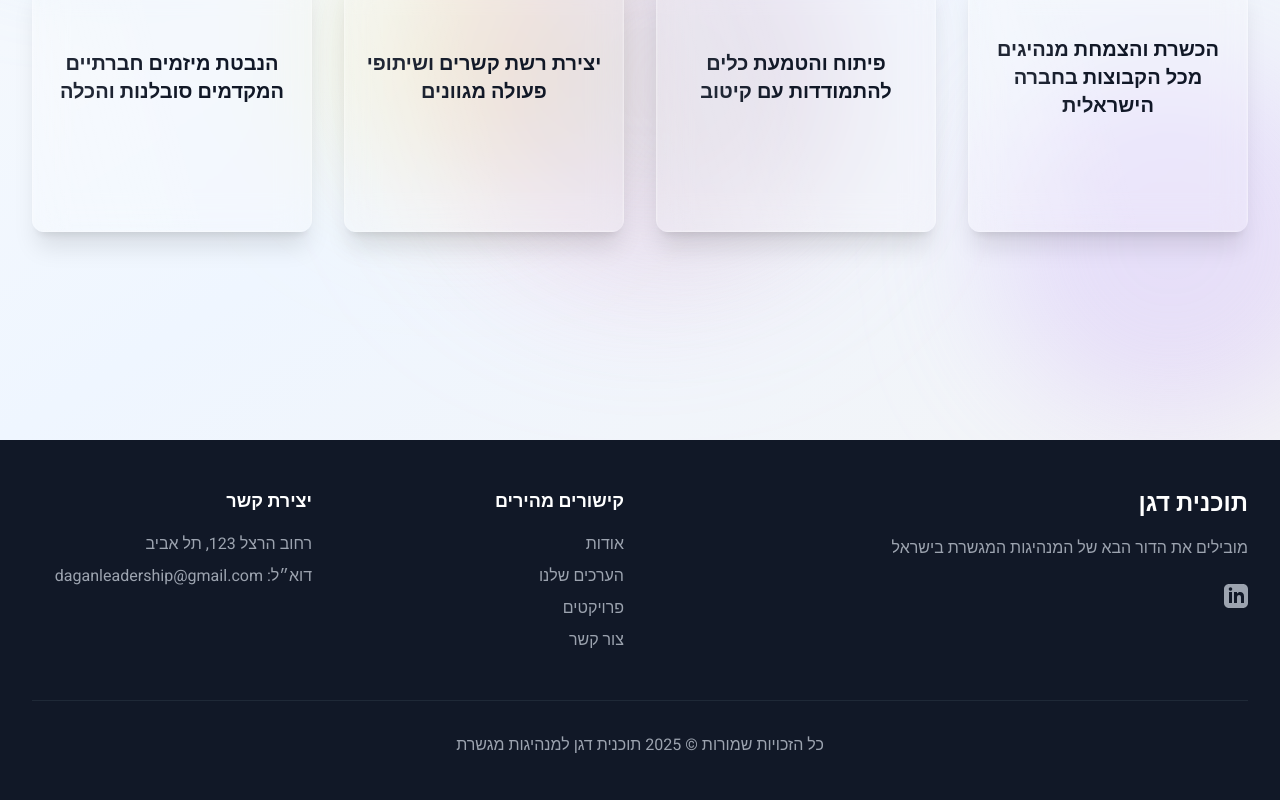
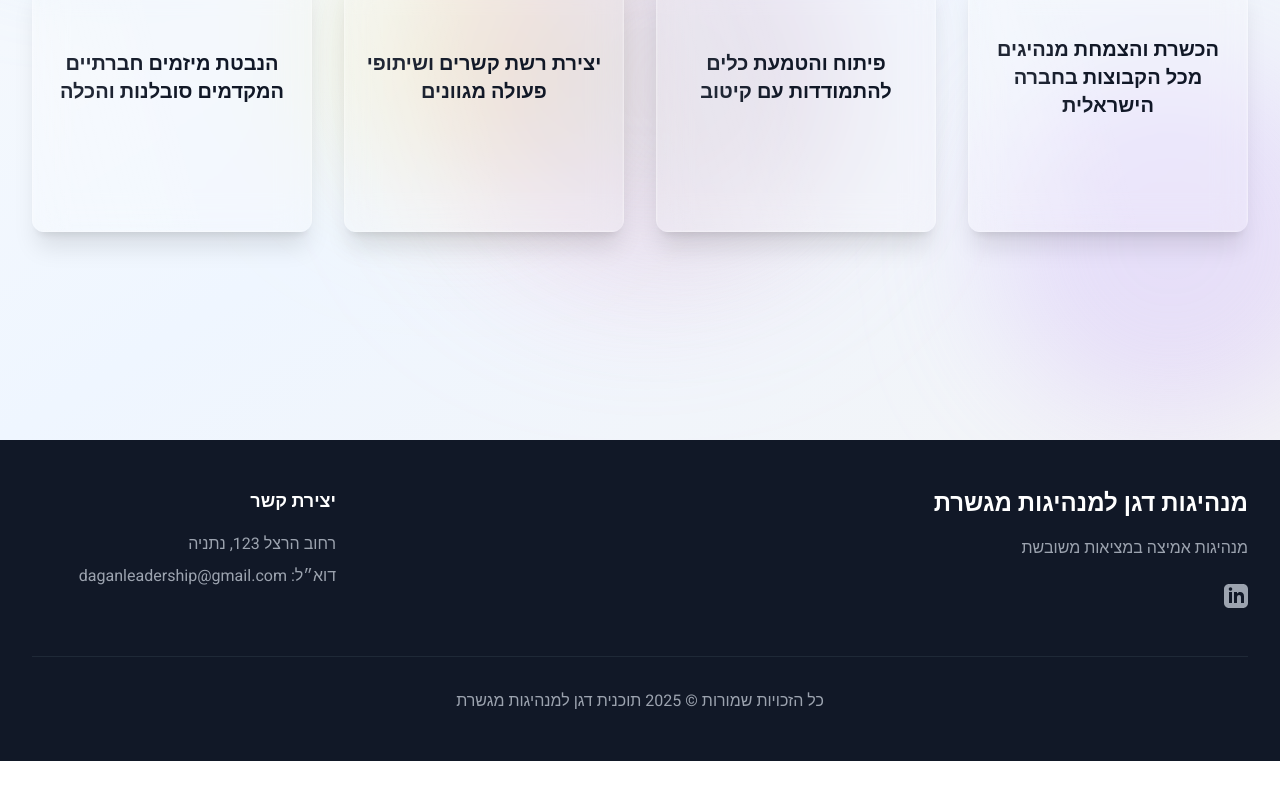
Before and after one commit to IdanHarari11/dagan-website, a Next.js app: page /our-program in a window 1280 px wide. Shown: the part 360-1160 px from the top of the page. After the commit the page ends 1121 px from the top, so only its background shows below. Built offline with nearby package versions, Linux system fonts and the light colour scheme.

Commit message:
Update Footer and Hero with refined messaging and layout

```diff
--- a/src/components/Footer.js
+++ b/src/components/Footer.js
@@ -8,14 +8,14 @@ export default function Footer() {
   return (
     <footer className="bg-gray-900 text-white">
       <div className="max-w-7xl mx-auto px-4 sm:px-6 lg:px-8 py-12">
-        <div className="grid grid-cols-1 md:grid-cols-4 gap-8">
+        <div className="flex flex-col md:flex-row justify-between space-y-8 md:space-y-0">
           {/* Logo and Description */}
-          <div className="col-span-1 md:col-span-2">
+          <div className="md:w-1/2">
             <Link href="/" className="text-2xl font-bold mb-4 block">
-              תוכנית דגן
+              מנהיגות דגן למנהיגות מגשרת
             </Link>
             <p className="text-gray-400 mb-6">
-              מובילים את הדור הבא של המנהיגות המגשרת בישראל
+              מנהיגות אמיצה במציאות משובשת
             </p>
             <div className="flex space-x-4 space-x-reverse">
               {/* <a href="#" className="text-gray-400 hover:text-white transition-colors">
@@ -39,38 +39,11 @@ export default function Footer() {
             </div>
           </div>
 
-          {/* Quick Links */}
-          <div>
-            <h3 className="text-lg font-semibold mb-4">קישורים מהירים</h3>
-            <ul className="space-y-2">
-              <li>
-                <Link href="#about" className="text-gray-400 hover:text-white transition-colors">
-                  אודות
-                </Link>
-              </li>
-              <li>
-                <Link href="#values" className="text-gray-400 hover:text-white transition-colors">
-                  הערכים שלנו
-                </Link>
-              </li>
-              <li>
-                <Link href="#projects" className="text-gray-400 hover:text-white transition-colors">
-                  פרויקטים
-                </Link>
-              </li>
-              <li>
-                <Link href="#contact" className="text-gray-400 hover:text-white transition-colors">
-                  צור קשר
-                </Link>
-              </li>
-            </ul>
-          </div>
-
           {/* Contact Info */}
-          <div>
+          <div className="md:w-1/4">
             <h3 className="text-lg font-semibold mb-4">יצירת קשר</h3>
             <ul className="space-y-2 text-gray-400">
-              <li>רחוב הרצל 123, תל אביב</li>
+              <li>רחוב הרצל 123, נתניה</li>
               <li>דוא״ל: daganleadership@gmail.com</li>
             </ul>
           </div>
--- a/src/components/Hero.js
+++ b/src/components/Hero.js
@@ -31,12 +31,13 @@ export default function Hero() {
       <div className="relative h-full max-w-7xl mx-auto px-4 sm:px-6 lg:px-8 flex items-center">
         <div className="text-white" data-aos="fade-up">
           <h1 className="text-5xl md:text-6xl font-bold mb-6">
-            מייצרים מנהיגות אחרת
+          מנהיגות דגן למנהיגות מגשרת
           </h1>
           <p className="text-xl md:text-2xl mb-8 max-w-2xl">
-            מנהיגות מגשרת - גשר בין אנשים
+            מנהיגות אמיצה במציאות משובשת
           </p>
-          <button onClick={() => window.location.href = '/#contact'} className="bg-blue-600 hover:bg-blue-700 text-white text-lg px-8 py-3 rounded-full transition-all duration-300 transform hover:scale-105 hover:shadow-lg">
+          <button onClick={() => window.location.href = '/#contact'
+          } className="bg-blue-600 hover:bg-blue-700 text-white text-lg px-8 py-3 rounded-full transition-all duration-300 transform hover:scale-105 hover:shadow-lg">
             התחילו את המסע
           </button>
         </div>
```
Also changed, not shown: src/components/Projects.js (indentation only).
